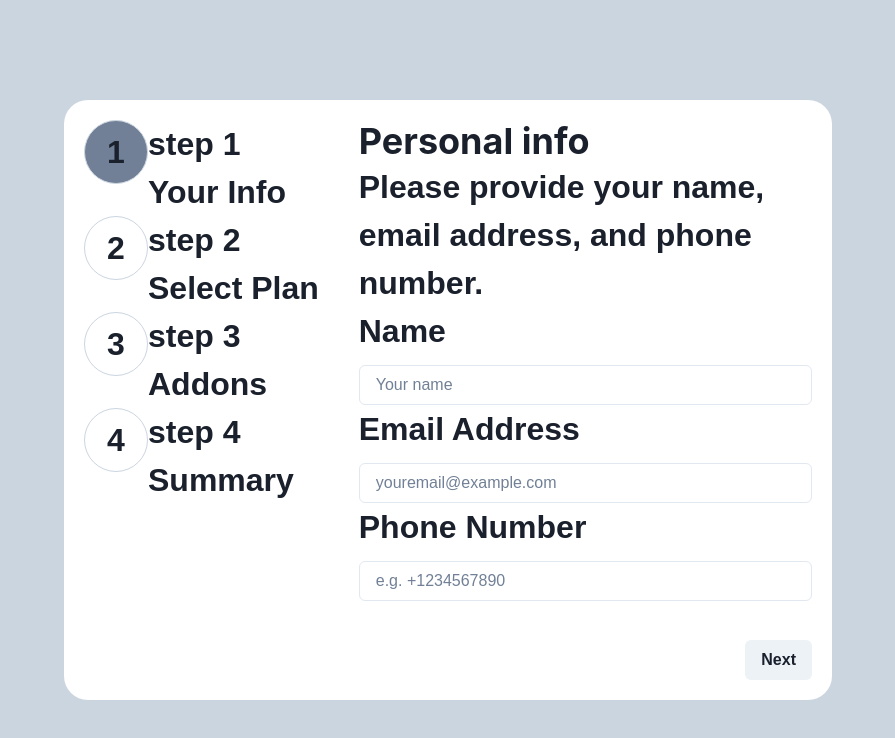
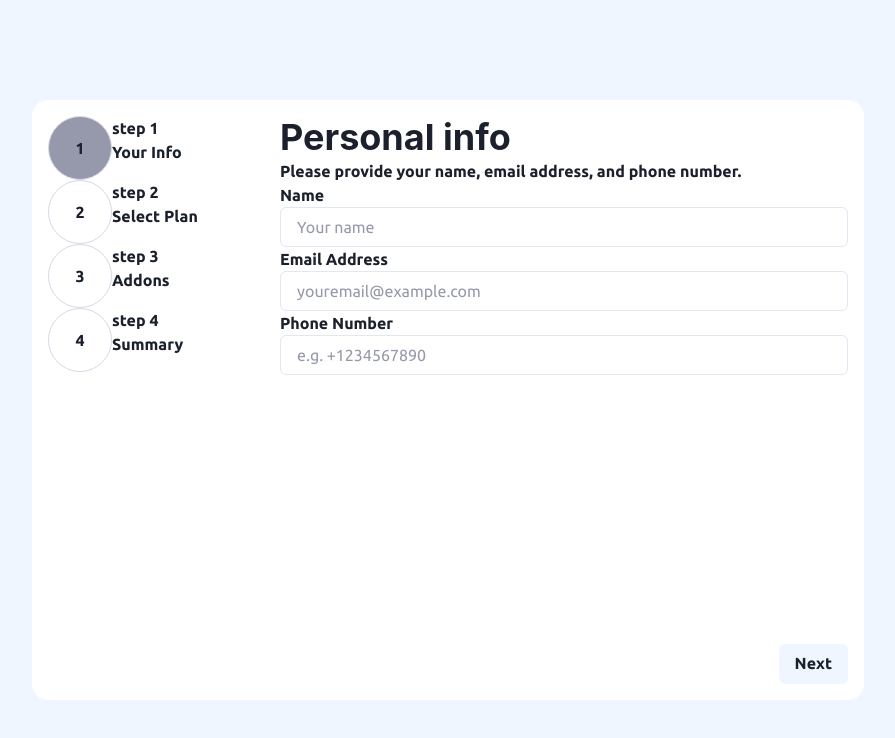
Before and after one commit to OmarLawaty/.multi-step-form, a React (Vite) app: page / in a window 1280 px wide. Shown: the top 738 px of the page, without its empty margins (192-1087 px from the left). Built offline with nearby package versions, Linux system fonts and the light colour scheme.

Commit message:
Feat: Implement general app theming and fonts

```diff
--- a/index.html
+++ b/index.html
@@ -4,6 +4,12 @@
     <meta charset="UTF-8" />
     <link rel="icon" type="image/svg+xml" href="/vite.svg" />
     <meta name="viewport" content="width=device-width, initial-scale=1.0" />
+
+    <!-- Google Fonts -->
+    <link rel="preconnect" href="https://fonts.googleapis.com" />
+    <link rel="preconnect" href="https://fonts.gstatic.com" crossorigin />
+    <link href="https://fonts.googleapis.com/css2?family=Ubuntu:wght@400;500;700&display=swap" rel="stylesheet" />
+
     <title>Multi Step Form | Omar Lawatey</title>
   </head>
   <body>
--- a/src/App.tsx
+++ b/src/App.tsx
@@ -12,7 +12,17 @@ const App = () => {
   const CurrentStepComponent = StepsComponents[currentStep];
 
   return (
-    <Flex as="main" justify="center" gap="10" w="60vw" minH="600px" rounded="24" bg="white" p="5">
+    <Flex
+      as="main"
+      flexDir={['column', null, 'row']}
+      justify="center"
+      gap={[0, null, 10]}
+      w={['100vw', null, '65vw']}
+      minH={['100vh', null, '600px']}
+      rounded={[0, null, 16]}
+      bg={['gray.100', null, 'white']}
+      p={[0, null, 4]}
+    >
       {currentStep !== 'thankYou' && <NavigationPanel />}
 
       <Flex as="section" flexDir="column" flex={1}>
--- a/src/theme.ts
+++ b/src/theme.ts
@@ -1,7 +1,23 @@
 import { extendTheme } from '@chakra-ui/react';
 
 const colors = {
-  white: 'hsl(0, 0%, 100%)'
+  blue: {
+    100: 'hsl(228, 100%, 84%)',
+    200: 'hsl(206, 94%, 87%)',
+    900: 'hsl(213, 96%, 18%)'
+  },
+  purple: {
+    800: 'hsl(243, 100%, 62%)'
+  },
+  red: {
+    600: 'hsl(354, 84%, 57%)'
+  },
+  gray: {
+    50: 'hsl(231, 100%, 99%)',
+    100: 'hsl(217, 100%, 97%)',
+    300: 'hsl(229, 24%, 87%)',
+    500: 'hsl(231, 11%, 63%)'
+  }
 };
 
 export default extendTheme({
@@ -13,17 +29,17 @@ export default extendTheme({
       body: {
         scrollbarGutter: 'stable',
         minH: '100vh',
-        bg: 'gray.300',
+        bg: 'gray.100',
         display: 'flex',
         justifyContent: 'center',
         alignItems: 'center',
-        fontSize: '32px',
-        fontWeight: '700'
+        fontSize: 'md',
+        fontWeight: 'bold'
       }
     }
   },
   colors,
   fonts: {
-    body: '"Spartan", sans-serif'
+    body: '"Ubuntu", sans-serif'
   }
 });
```
